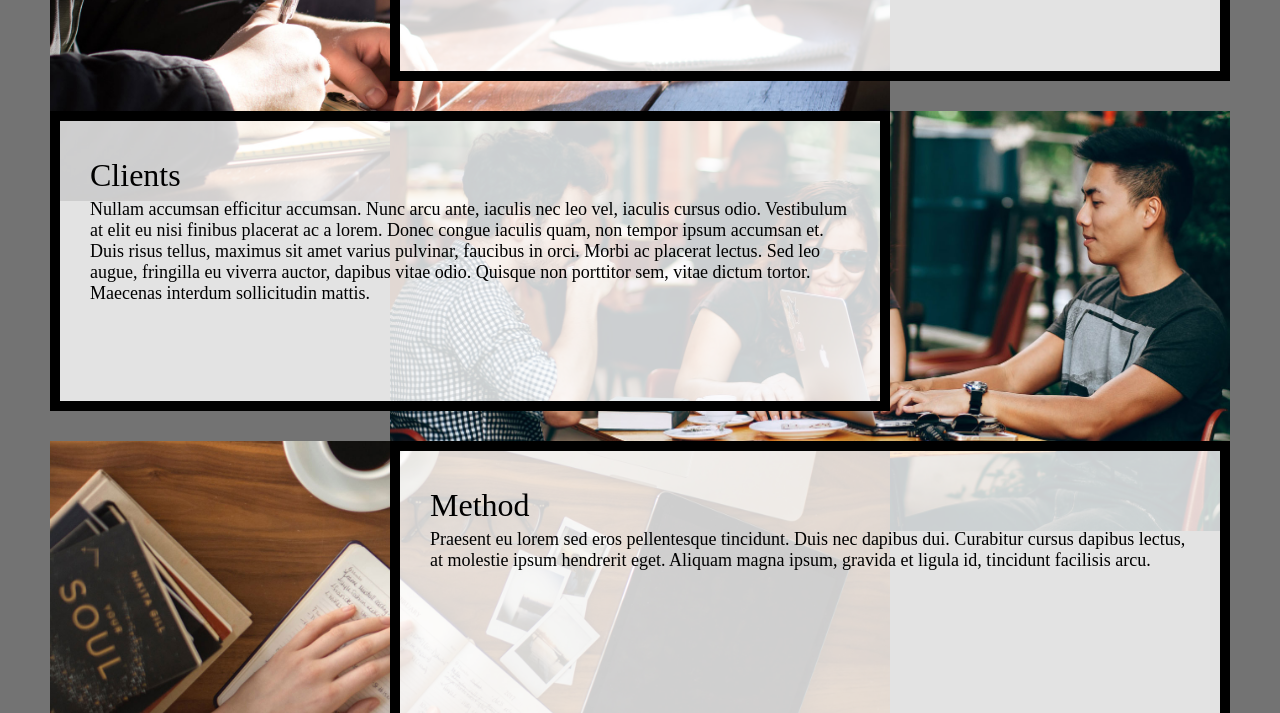
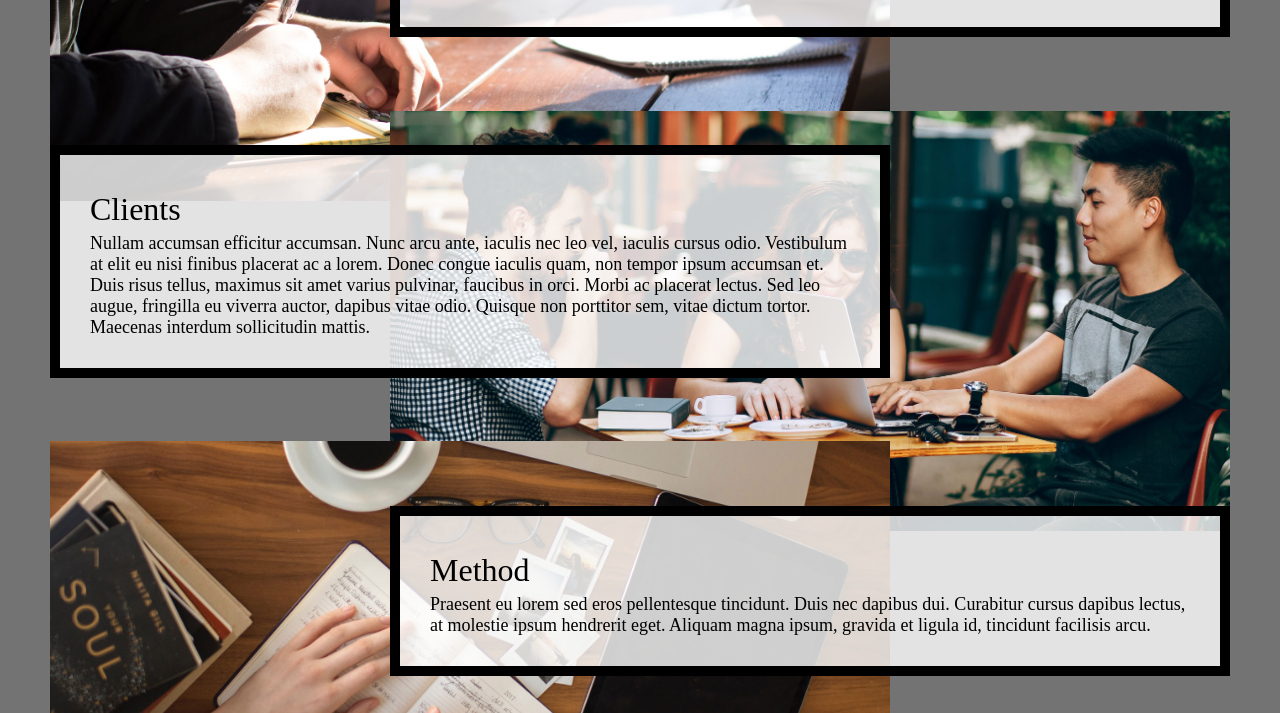
Before and after one commit to quyendhoang/hw4-2023, a plain HTML site: page index.html in a window 1280 px wide. Shown: the part 701-1414 px from the top of the page. Drawn offline with Linux system fonts and the light colour scheme.

Commit message:
Update style.css

```diff
--- a/css/style.css
+++ b/css/style.css
@@ -75,8 +75,8 @@ a.skip{
 
 
   /* Requirement 9 code here -- Do not remove this comment. */
-h2, p{
-  vertical-align: middle;
+.text {
+  align-self: center;
   max-height: 40vh;
   overflow: scroll;
 }
```
